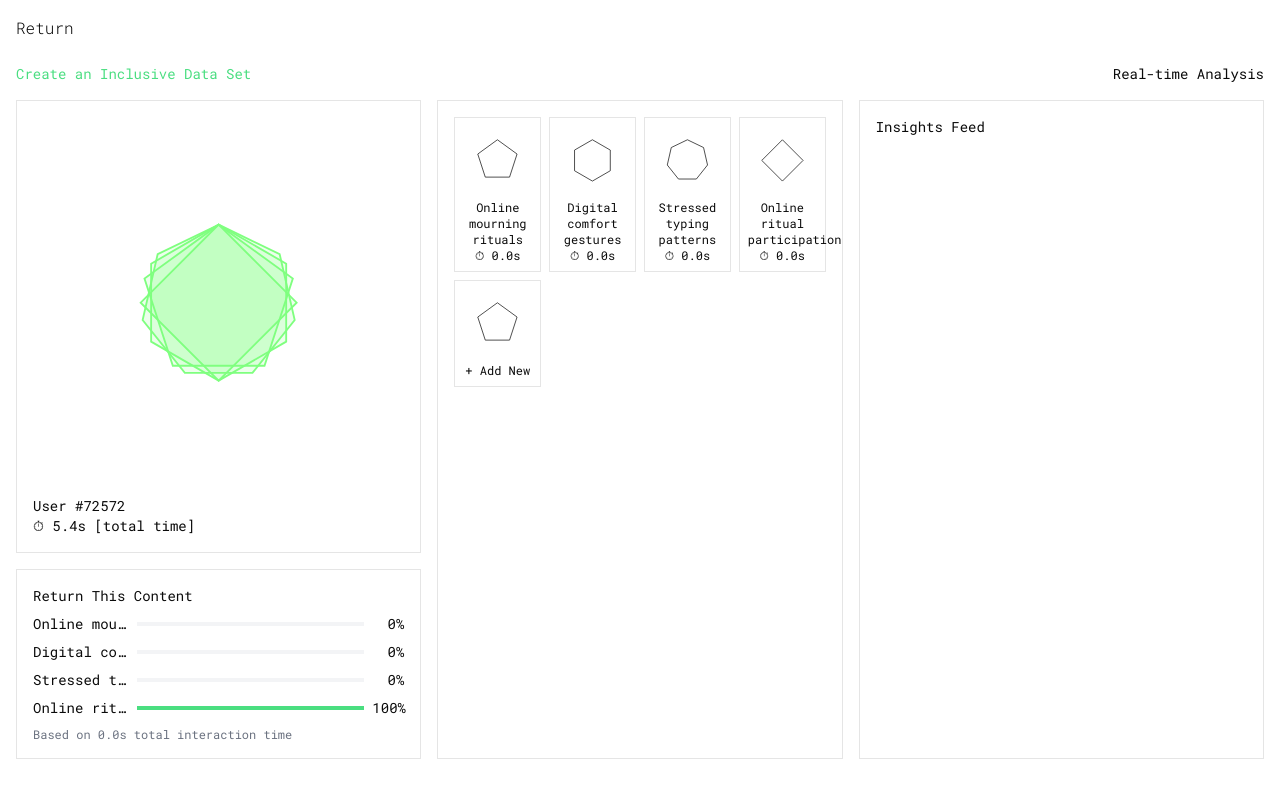
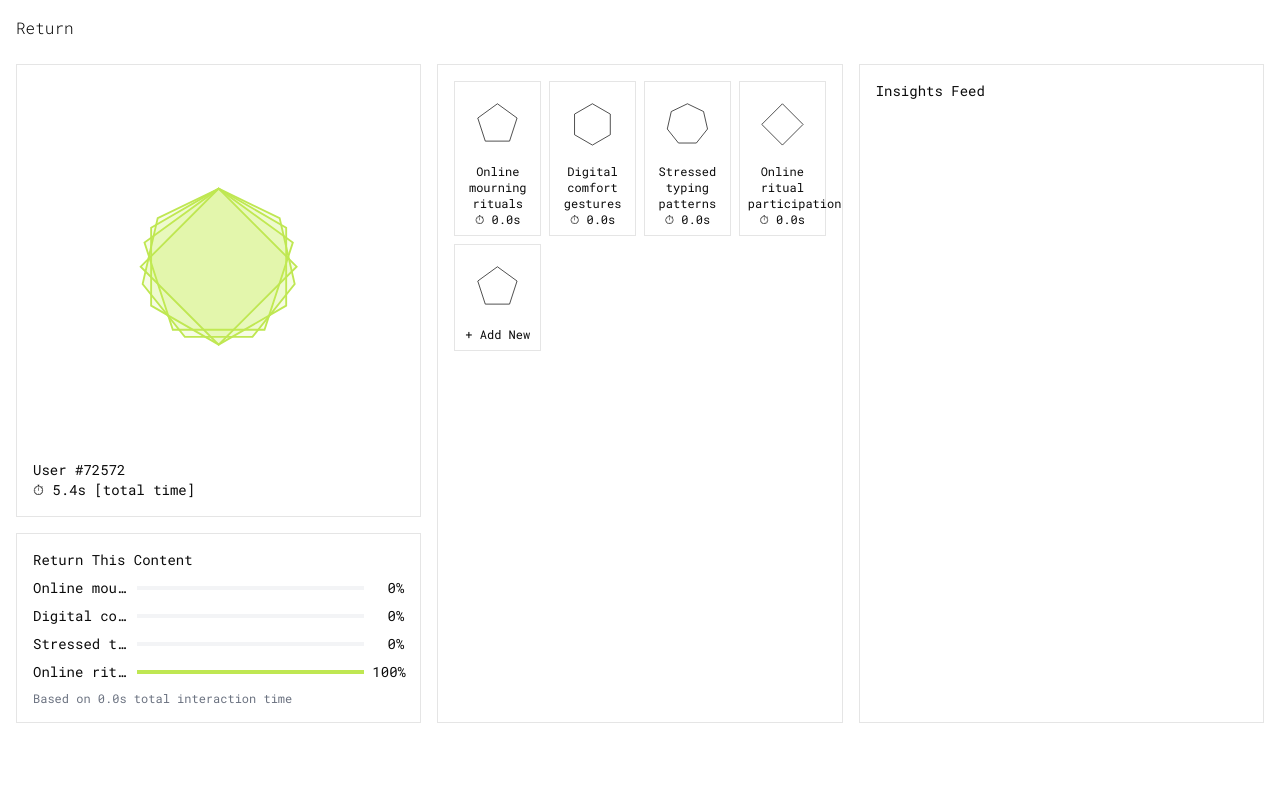
Before and after one commit to joshuakasyoka/imaginealgorithm, a Next.js app: page /tools/data-tool in a window 1280 px wide. Shown: the top 798 px of the page. Built offline with nearby package versions, Linux system fonts and the light colour scheme.

Commit message:
updates to the green color

```diff
--- a/components/BehaviourAnalyser.tsx
+++ b/components/BehaviourAnalyser.tsx
@@ -301,9 +301,9 @@ useEffect(() => {
         <g key={`${category}-${Math.random()}`}>
           <polygon
             points={getPolygonPoints(config.points, scale)}
-            fill="#7FFF7F"
+            fill="#BFE752"
             fillOpacity={0.15}
-            stroke="#7FFF7F"
+            stroke="#BFE752"
             strokeWidth="0.5"
             className="transition-all duration-300"
           />
@@ -330,10 +330,6 @@ useEffect(() => {
 
   return (
     <div className="min-h-screen font-mono p-4">
-      <div className="flex justify-between text-sm mb-4">
-        <span className="text-green-400">Create an Inclusive Data Set</span>
-        <span>Real-time Analysis</span>
-      </div>
       {/* Changed grid-cols-3 to grid-cols-1 md:grid-cols-3 for responsive layout */}
       <div className="grid grid-cols-1 md:grid-cols-3 gap-4">
         <div className="space-y-4">
@@ -357,7 +353,7 @@ useEffect(() => {
                   <div className="w-24 truncate">{category}</div>
                   <div className="flex-1 relative h-1 bg-gray-100">
                     <div
-                      className="absolute h-1 bg-green-400 transition-all duration-300"
+                      className="absolute h-1 bg-custom-green transition-all duration-300"
                       style={{ width: `${percentage}%` }}
                     />
                   </div>
@@ -387,7 +383,7 @@ useEffect(() => {
                     <polygon
                       points={getPolygonPoints(config.points)}
                       fill="none"
-                      stroke={activeImage === category ? '#7FFF7F' : '#000'}
+                      stroke={activeImage === category ? '#BFE752' : '#000'}
                       strokeWidth="1"
                     />
                   </svg>
@@ -419,7 +415,7 @@ useEffect(() => {
                   <div className="flex gap-1 text-xs">
                     <button
                       onClick={handleAddCategory}
-                      className="flex-1 border hover:bg-green-400 hover:text-white"
+                      className="flex-1 border hover:bg-custom-green hover:text-white"
                     >
                       Add
                     </button>
@@ -459,7 +455,7 @@ useEffect(() => {
           <div className="space-y-2 text-xs max-h-[400px] md:max-h-none overflow-y-auto">
             {insights.map((insight, index) => (
               <div key={index}>
-                #{insight.id} {insight.prefix && <span className="text-green-400">{insight.prefix}</span>} {insight.text} {insight.emphasis && <span className="text-green-400">{insight.emphasis}</span>}
+                #{insight.id} {insight.prefix && <span className="text-custom-green">{insight.prefix}</span>} {insight.text} {insight.emphasis && <span className="text-custom-green">{insight.emphasis}</span>}
               </div>
             ))}
           </div>
```
